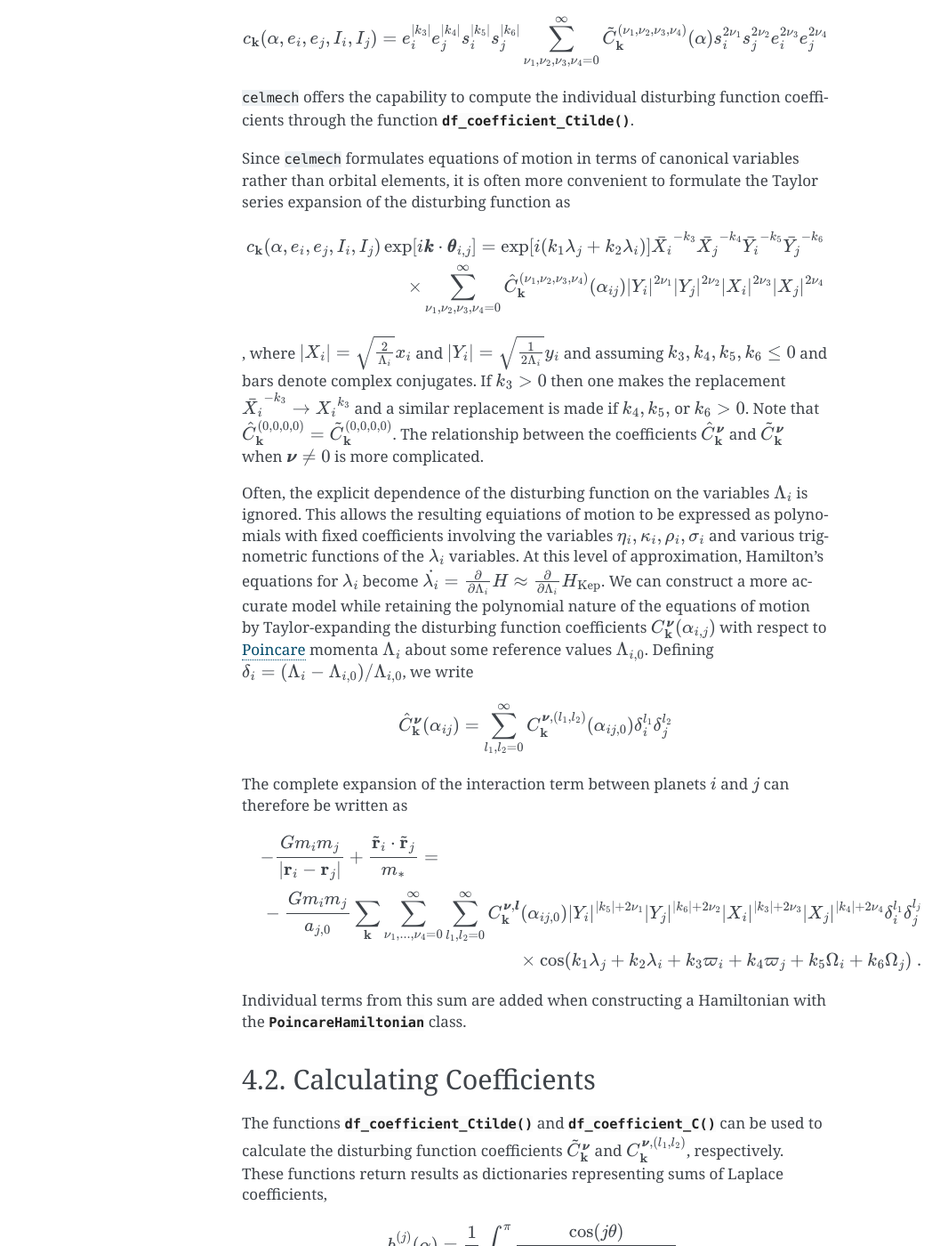
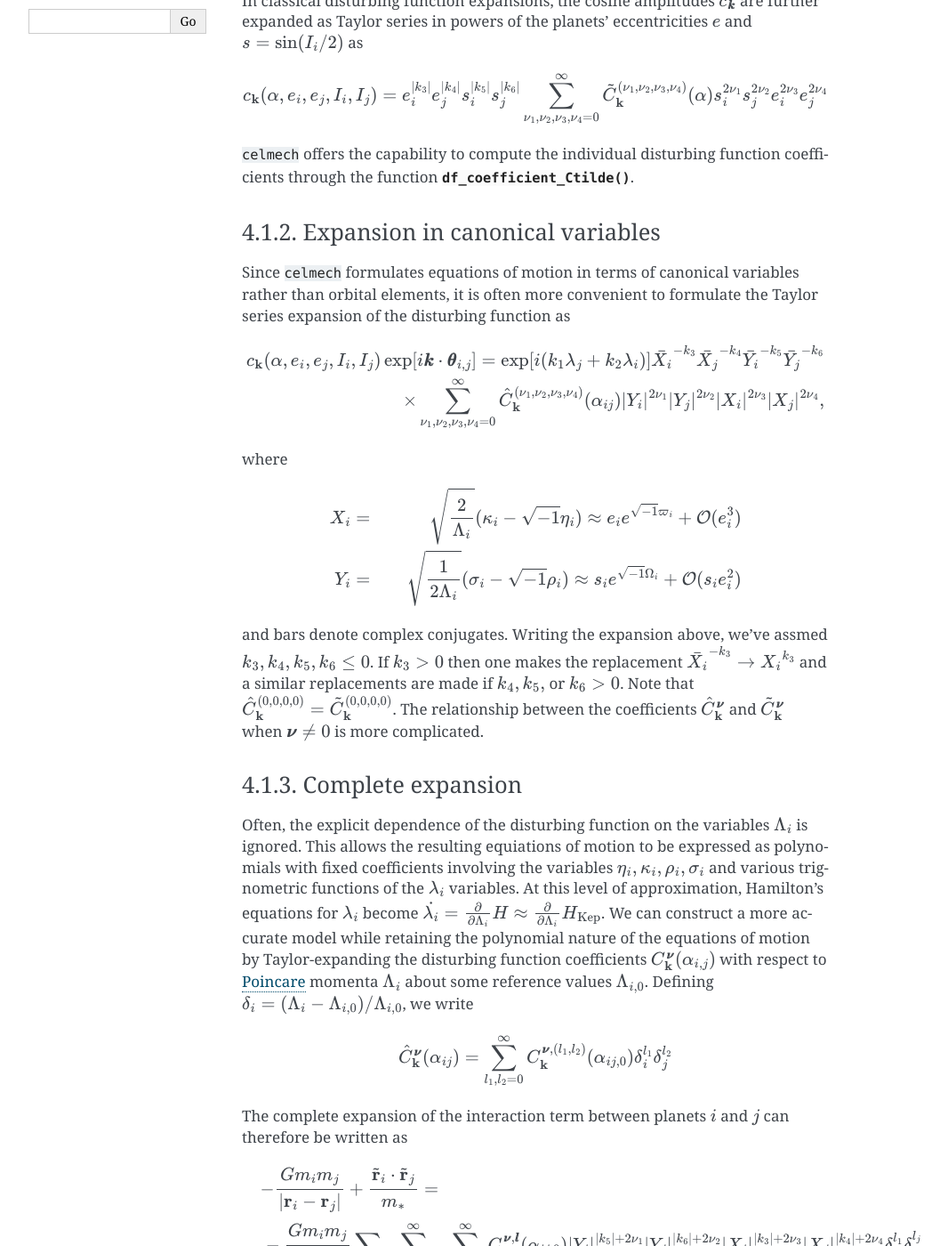
Before and after one commit to shadden/celmech, a Sphinx documentation site: the page built from docs/disturbing_function.rst, in a window 1280 px wide and 1400 px high, scrolled down 846 px. Shown: the whole window at 89% size, without its empty margins (148-1214 px from the left). Built offline with Sphinx 7.4.7, drawn with Linux system fonts in a browser that asks for light colours; pages that are not in the unit, such as notebooks, are missing from menus; some of the changed text lies outside the part shown.

Commit message:
clearer docs

```diff
--- a/docs/disturbing_function.rst
+++ b/docs/disturbing_function.rst
@@ -40,6 +40,9 @@
 :math:`\sum_{l=1}^{6}k_l = 0` and :math:`k_5+k_6=2n` where :math:`n` is an
 integer.
 
+Expansion in orbital elements
+*****************************
+
 In classical disturbing function expansions, the cosine amplitudes
 :math:`c_{\pmb{k}}` are further expanded as Taylor series in powers of the
 planets' eccentricities :math:`e` and :math:`s = \sin(I_i/2)` as
@@ -54,6 +57,9 @@
 ``celmech`` offers the capability to compute the individual disturbing function
 coefficients through the function
 :func:`~celmech.disturbing_function.df_coefficient_Ctilde`.
+
+Expansion in canonical variables
+********************************
 
 Since ``celmech`` formulates equations of motion in terms of canonical
 variables rather than orbital elements, it is often more convenient to
@@ -73,18 +79,26 @@
                 |Y_i|^{2\nu_1}
                 |Y_j|^{2\nu_2}
                 |X_i|^{2\nu_3}
-                |X_j|^{2\nu_4}
+                |X_j|^{2\nu_4},
 
-, where :math:`|X_i| = \sqrt{\frac{2}{\Lambda_i}}x_i` and :math:`|Y_i| =
-\sqrt{\frac{1}{2\Lambda_i}}y_i` and assuming :math:`k_3,k_4,k_5,k_6 \le 0` and
-bars denote complex conjugates.  If :math:`k_3>0` then one makes the
-replacement :math:`\bar{X_i}^{-k_3}\rightarrow {X_i}^{k_3}` and  a similar
-replacement is made if  :math:`k_4,k_5,` or :math:`k_6>0`.  Note that
-:math:`\hat{C}_{\bf k}^{(0,0,0,0)} = \tilde{C}_{\bf k}^{(0,0,0,0)}`. The
-relationship between the coefficients :math:`\hat{C}_{\bf k}^{\pmb{\nu}}` and
-:math:`\tilde{C}_{\bf k}^{\pmb{\nu}}` when :math:`\pmb{\nu}\ne0` is more
-complicated.
+where
 
+.. math::
+        \begin{align}
+        X_i &=& \sqrt{\frac{2}{\Lambda_i}}(\kappa_i - \sqrt{-1}\eta_i)\approx e_ie^{\sqrt{-1}\varpi_i} + \mathcal{O}(e_i^3)\\
+        Y_i &=& \sqrt{\frac{1}{2\Lambda_i}}(\sigma_i - \sqrt{-1}\rho_i)\approx s_ie^{\sqrt{-1}\Omega_i}+ \mathcal{O}(s_ie_i^2)
+        \end{align}
+
+and bars denote complex conjugates. Writing the expansion above, we've assmed
+:math:`k_3,k_4,k_5,k_6 \le 0`. If :math:`k_3>0` then one makes the replacement
+:math:`\bar{X_i}^{-k_3}\rightarrow {X_i}^{k_3}` and a similar replacements are
+made if :math:`k_4,k_5,` or :math:`k_6>0`.  Note that :math:`\hat{C}_{\bf
+k}^{(0,0,0,0)} = \tilde{C}_{\bf k}^{(0,0,0,0)}`. The relationship between the
+coefficients :math:`\hat{C}_{\bf k}^{\pmb{\nu}}` and :math:`\tilde{C}_{\bf
+k}^{\pmb{\nu}}` when :math:`\pmb{\nu}\ne0` is more complicated.
+
+Complete expansion
+******************
 
 Often, the explicit dependence of the disturbing function on the variables
 :math:`\Lambda_i` is ignored. This allows the resulting equiations of motion to
@@ -121,16 +135,19 @@
       \times \cos(k_1\lambda_j+k_2\lambda_i+k_3\varpi_i+k_4\varpi_j+k_5\Omega_i+k_6\Omega_j)~.
       \end{multline}
 
-Individual terms from this sum are added when constructing a Hamiltonian with
-the :class:`~celmech.poincare.PoincareHamiltonian` class.
+Individual coefficients, :math:`C_{\bf{k}}^{\pmb{\nu},\pmb{l}}`, can be
+obtained as dictionaries with the function
+:func:`~celmech.disturbing_function.df_coefficient_C`. This is the basic
+function that the various methods for adding terms to a
+:class:`~celmech.poincare.PoincareHamiltonian` are built upon.
 
 Calculating Coefficients
 ------------------------
 
 The functions :func:`df_coefficient_Ctilde()
 <celmech.disturbing_function.df_coefficient_Ctilde>` and
-:func:`df_coefficient_C()<celmech.disturbing_function.df_coefficient_C>` can be
-used to calculate the disturbing function coefficients :math:`\tilde{C}_{\bf
+:func:`df_coefficient_C()<celmech.disturbing_function.df_coefficient_C>`
+calculate the disturbing function coefficients :math:`\tilde{C}_{\bf
 k}^{\pmb{\nu}}` and :math:`{C}_{\bf k}^{\pmb{\nu},(l_1,l_2)}`, respectively.
 These functions return results as dictionaries representing sums of Laplace
 coefficients,
@@ -140,8 +157,36 @@
 
 and their derivatives with respect to :math:`\alpha`.  Specifically, the
 dictionary keys represent Laplace coefficients and values represent their
-coefficients.  These dictionaries can be evaluated at a specific semi-major
-axis ratio, :math:`\alpha`, using the function
+coefficients. For example, the disturbing function coefficient
+
+.. math::
+        \tilde{C}_{(5,-2,0,-1,-2,0)}^{(0,0,0,0)}(\alpha) = \frac{10}{4}\alpha
+   b_{3/2}^{(3)} + \frac{1}{4}\alpha^2\frac{d}{d\alpha}b_{3/2}^{(3)}
+
+is obtained with :func:`~celmech.disturbing_function.df_coefficient_Ctilde`
+using
+
+.. code:: python3
+
+   k = (5,-2,0,-1,-2,0)
+   nu = (0,0,0,0)
+   Ccoeff = df_coefficient_Ctilde(*k,*nu)
+   print(Ccoeff)
+
+which dispays::
+
+        {(1, (1.5, 3, 0)): 2.5, (2, (1.5, 3, 1)): 0.25, ('indirect', 1): 0}
+
+The value of the disturbing function coefficient as a function of
+:math:`\alpha` is given by the sum of dictionary key-value pairs
+:math:`\{(p_i,(s_i,j_i,n_i)): A_i\}` and
+:math:`\{(\mathrm{'indirect'},p_\mathrm{ind}):A_\mathrm{ind}\}` according to
+
+.. math::
+        \sum_{i}A_i \alpha^p\frac{d}{d\alpha}b^{(j)}_{s}(\alpha) + A_\mathrm{ind}\alpha^{-p_\mathrm{ind}/2}~.
+
+These dictionaries can be evaluated at a specific semi-major axis ratio,
+:math:`\alpha`, using the function
 :func:`~celmech.disturbing_function.evaluate_df_coefficient_dict`.  Note that
 individual Laplace coefficient values can also be evaluated using the
 :func:`~celmech.disturbing_function.laplace_b` function.
```
